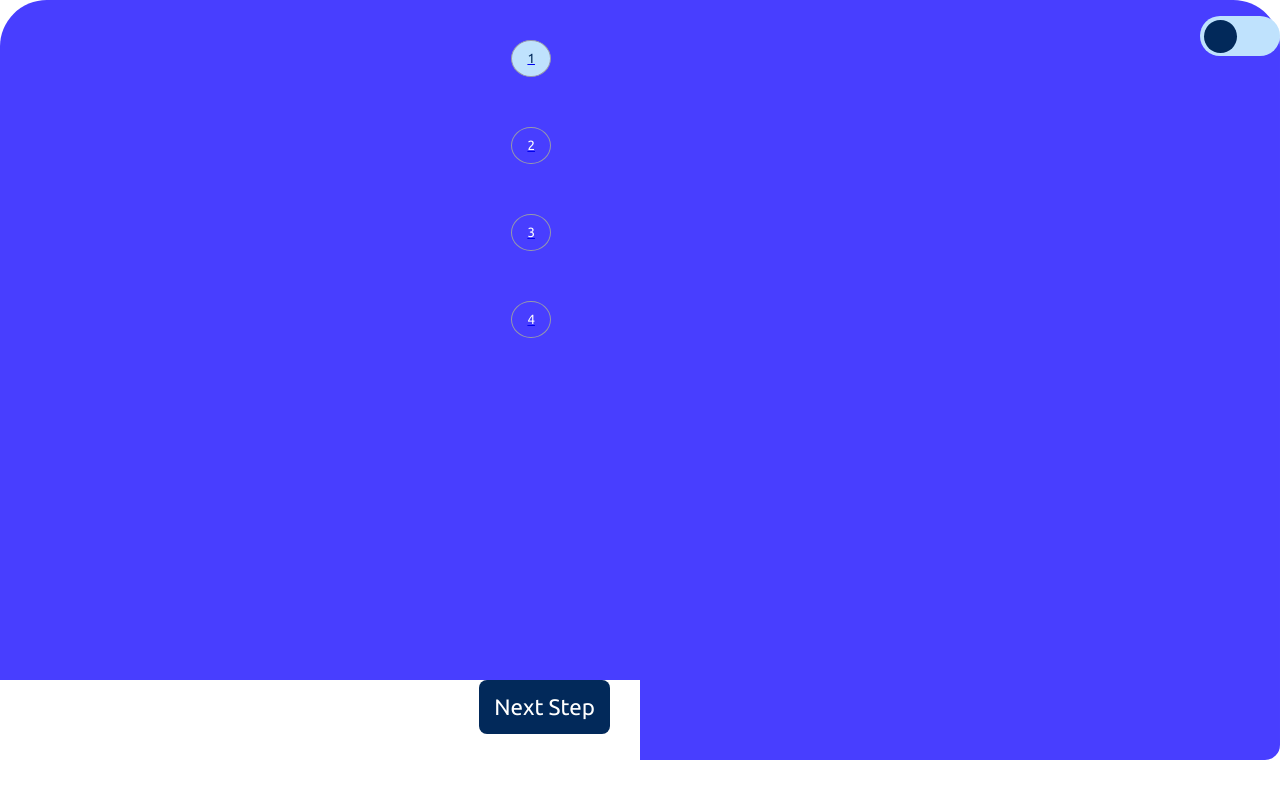
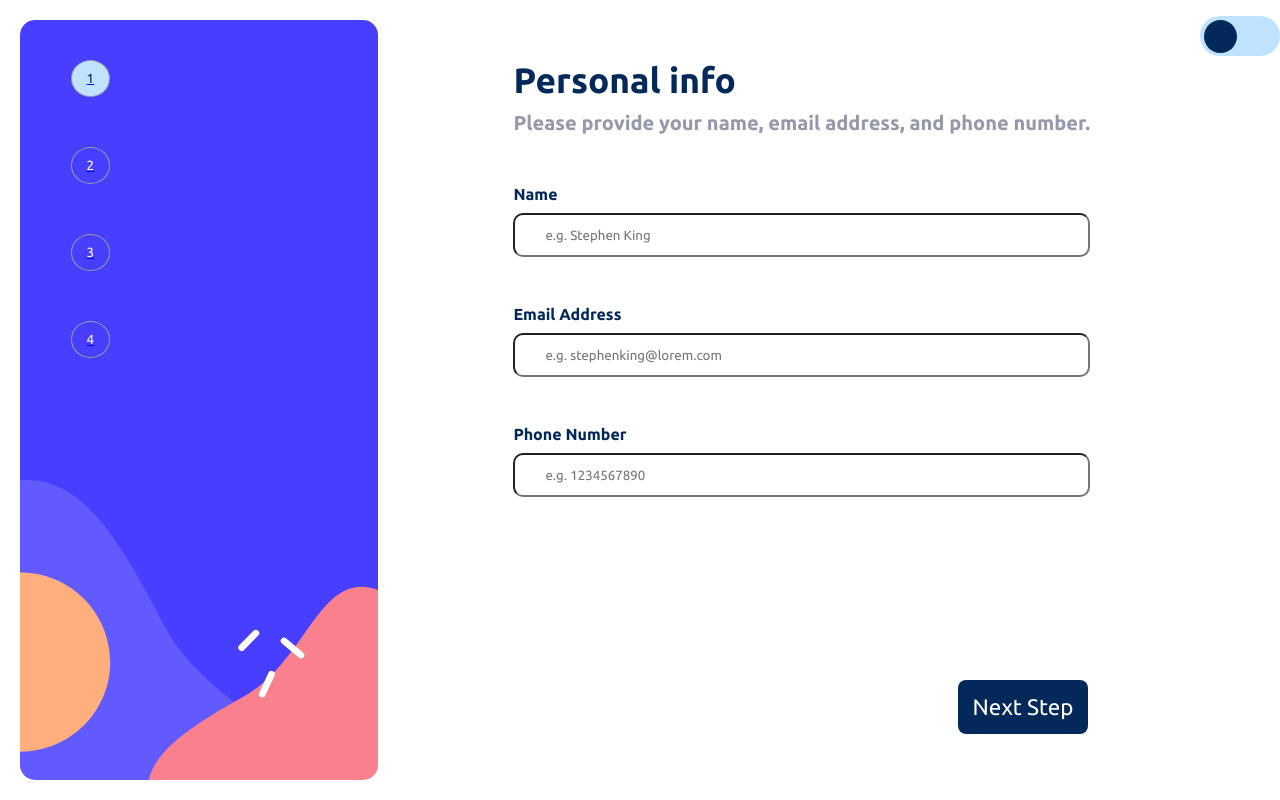
Before and after one commit to Haywayaheadshot/multi-step-form-main, a React (Create React App) app: page / in a window 1280 px wide. Shown: the top 800 px of the page. Built offline with nearby package versions, Linux system fonts and the light colour scheme.

Commit message:
Style App desktop verison to match frontend mentor requirement and delete unused codes

```diff
--- a/src/styles/App.css
+++ b/src/styles/App.css
@@ -8,8 +8,11 @@ ul {
   padding: 0;
 }
 
-/* .App-main {
-  margin-top: -19px;
-  background-color: hsl(206, 94%, 87%);
-  padding: 0 20px;
-} */
+@media (min-width: 640px) {
+  .App {
+    padding: 20px;
+    display: flex;
+    flex-direction: row;
+    gap: 50px;
+  }
+}
```
